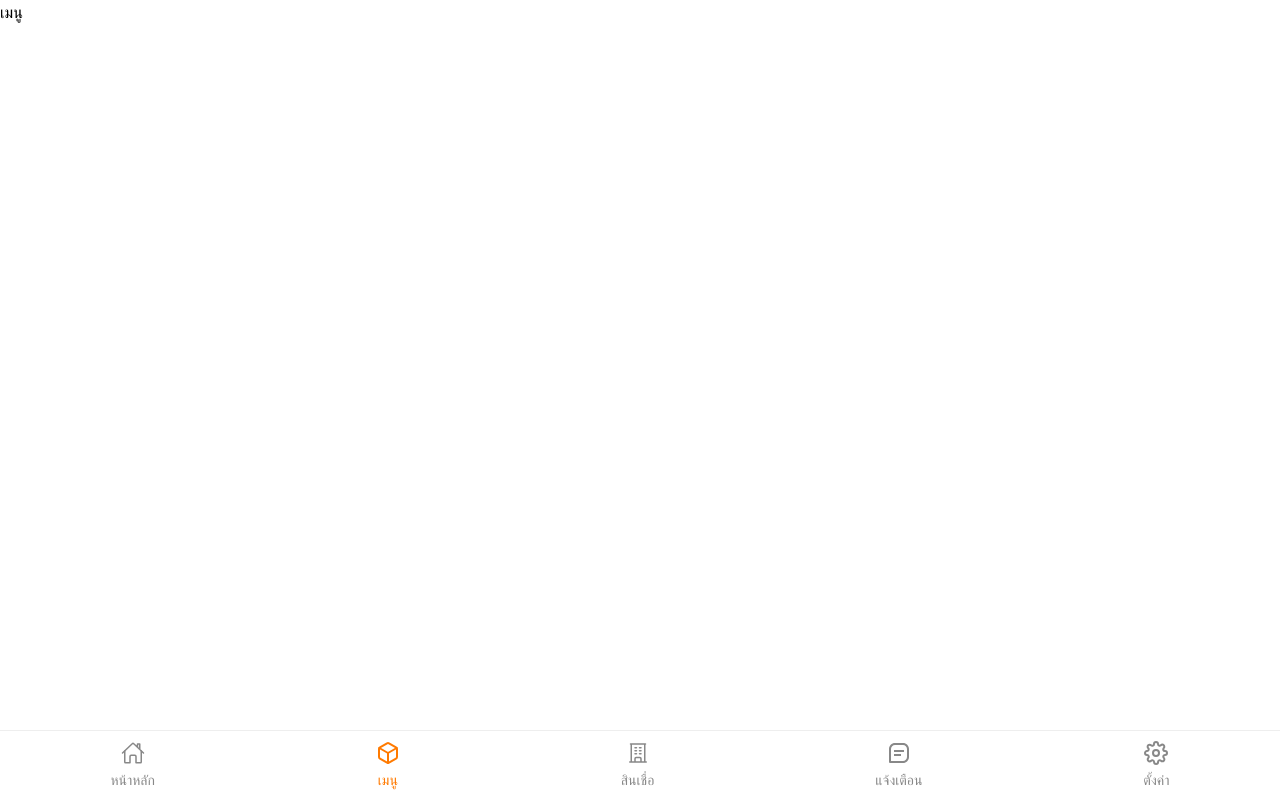
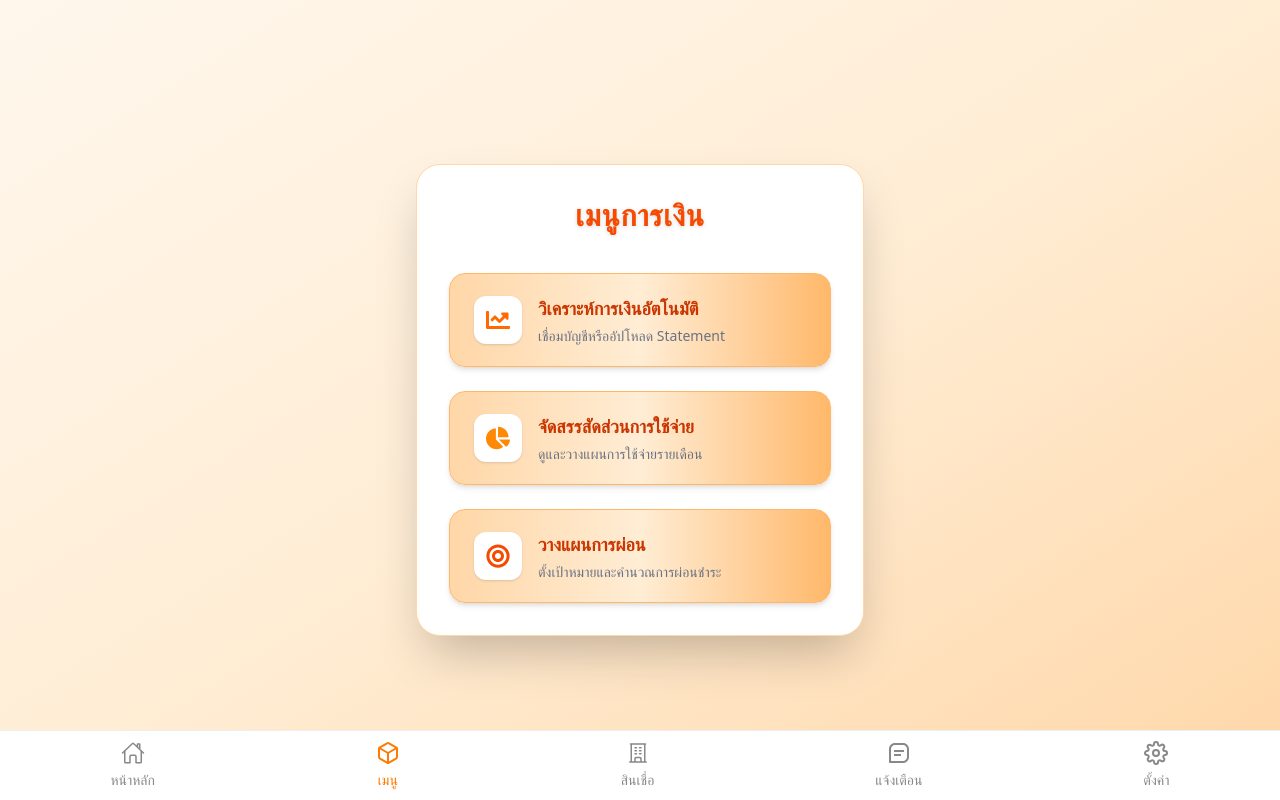
Before and after one commit to suphanatchanlek30/GHB_Homiq_frontend, a Next.js app in the folder frontend/: page /menu in a window 1280 px wide. Built offline with nearby package versions, Linux system fonts and the light colour scheme.

Commit message:
Add Button for Menu Link to path financial other

```diff
--- /dev/null
+++ b/frontend/app/financial/allocation/page.jsx
@@ -0,0 +1,11 @@
+import React from 'react'
+
+const AllocationPage = () => {
+  return (
+    <div>
+      AllocationPage
+    </div>
+  )
+}
+
+export default AllocationPage
--- /dev/null
+++ b/frontend/app/financial/auto-analysis/page.jsx
@@ -0,0 +1,11 @@
+import React from 'react'
+
+const AutoAnalysis = () => {
+  return (
+    <div>
+        AutoAnalysis
+    </div>
+  )
+}
+
+export default AutoAnalysis
--- /dev/null
+++ b/frontend/app/financial/goal-planner/page.jsx
@@ -0,0 +1,11 @@
+import React from 'react'
+
+const GoalPlannerPage = () => {
+  return (
+    <div>
+      GoalPlannerPage
+    </div>
+  )
+}
+
+export default GoalPlannerPage
--- /dev/null
+++ b/frontend/app/financial/page.jsx
@@ -0,0 +1,11 @@
+import React from 'react'
+
+const financialPage = () => {
+  return (
+    <div>
+
+    </div>
+  )
+}
+
+export default financialPage
--- a/frontend/app/menu/page.jsx
+++ b/frontend/app/menu/page.jsx
@@ -1,3 +1,53 @@
+"use client"
+import { useRouter } from 'next/navigation'
+import { FaChartLine, FaChartPie, FaBullseye } from 'react-icons/fa'
+
+const menuButtons = [
+  {
+    label: 'วิเคราะห์การเงินอัตโนมัติ',
+    subtitle: 'เชื่อมบัญชีหรืออัปโหลด Statement',
+    path: '/financial/auto-analysis',
+    icon: <FaChartLine className="text-2xl text-orange-500" />,
+  },
+  {
+    label: 'จัดสรรสัดส่วนการใช้จ่าย',
+    subtitle: 'ดูและวางแผนการใช้จ่ายรายเดือน',
+    path: '/financial/allocation',
+    icon: <FaChartPie className="text-2xl text-orange-400" />,
+  },
+  {
+    label: 'วางแผนการผ่อน',
+    subtitle: 'ตั้งเป้าหมายและคำนวณการผ่อนชำระ',
+    path: '/financial/goal-planner',
+    icon: <FaBullseye className="text-2xl text-orange-600" />,
+  },
+]
+
 export default function MenuPage() {
-  return <div><h1>เมนู</h1></div>;
+  const router = useRouter()
+
+  return (
+    <div className="min-h-screen bg-gradient-to-br from-orange-50 via-orange-100 to-orange-200 flex items-center justify-center">
+      <div className="w-full max-w-md p-8 bg-white rounded-3xl shadow-2xl border border-orange-200 flex flex-col items-center">
+        <div className="text-3xl font-extrabold text-orange-600 mb-10 tracking-wide drop-shadow-sm">เมนูการเงิน</div>
+        <div className="w-full flex flex-col gap-6">
+          {menuButtons.map((btn) => (
+            <button
+              key={btn.path}
+              className="w-full flex items-center gap-4 px-6 py-5 bg-gradient-to-r from-orange-200 via-orange-100 to-orange-300 border border-orange-300 rounded-2xl shadow-md hover:shadow-xl hover:scale-[1.02] hover:from-orange-300 hover:to-orange-400 transition-all duration-200 group focus:outline-none"
+              onClick={() => router.push(btn.path)}
+            >
+              <div className="flex items-center justify-center w-12 h-12 rounded-xl bg-white shadow group-hover:bg-orange-50 transition">
+                {btn.icon}
+              </div>
+              <div className="flex flex-col items-start text-left">
+                <span className="text-lg font-semibold text-orange-700 group-hover:text-orange-600">{btn.label}</span>
+                <span className="text-sm text-gray-500 mt-1">{btn.subtitle}</span>
+              </div>
+            </button>
+          ))}
+        </div>
+      </div>
+    </div>
+  )
 }
```
